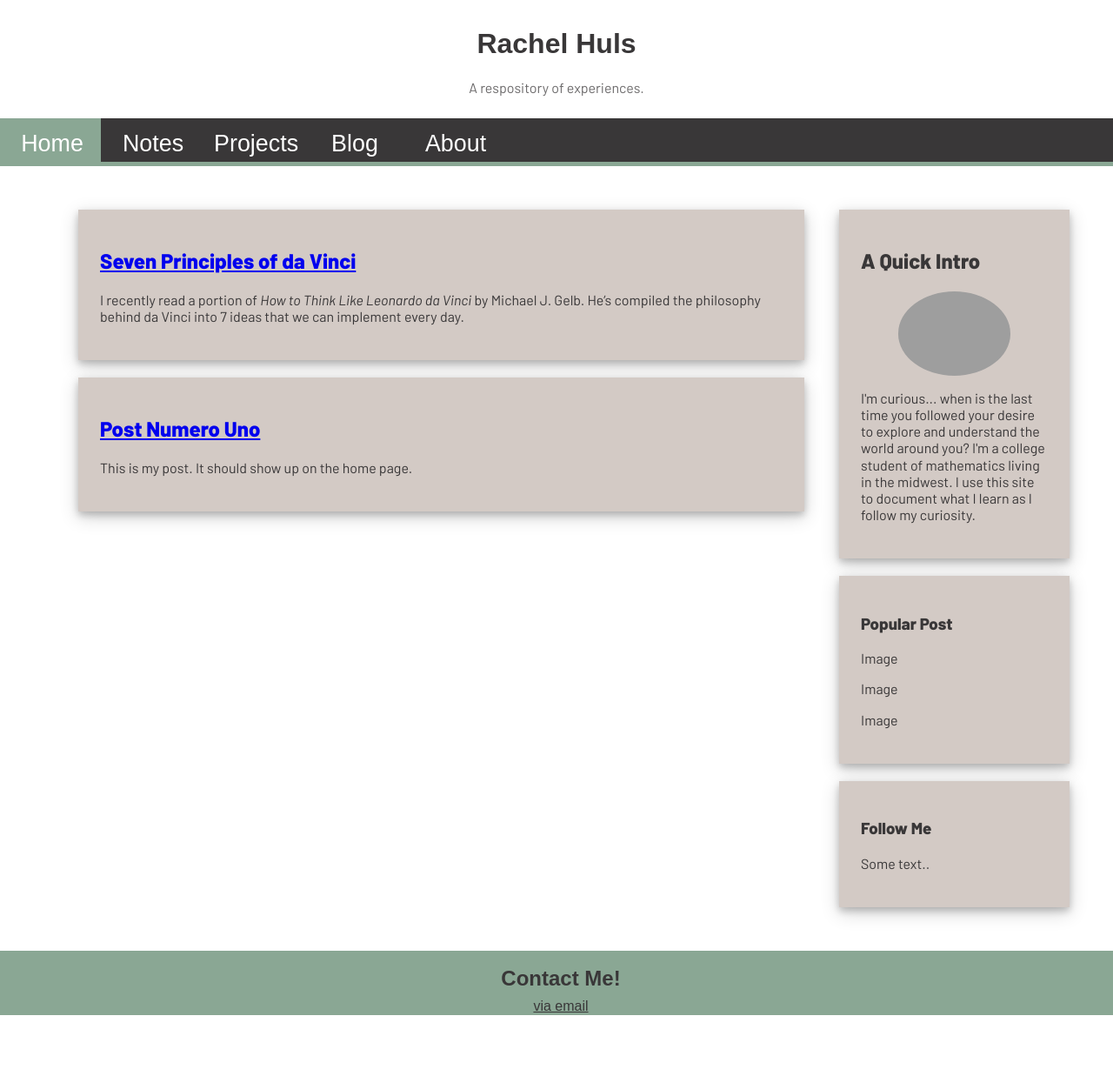
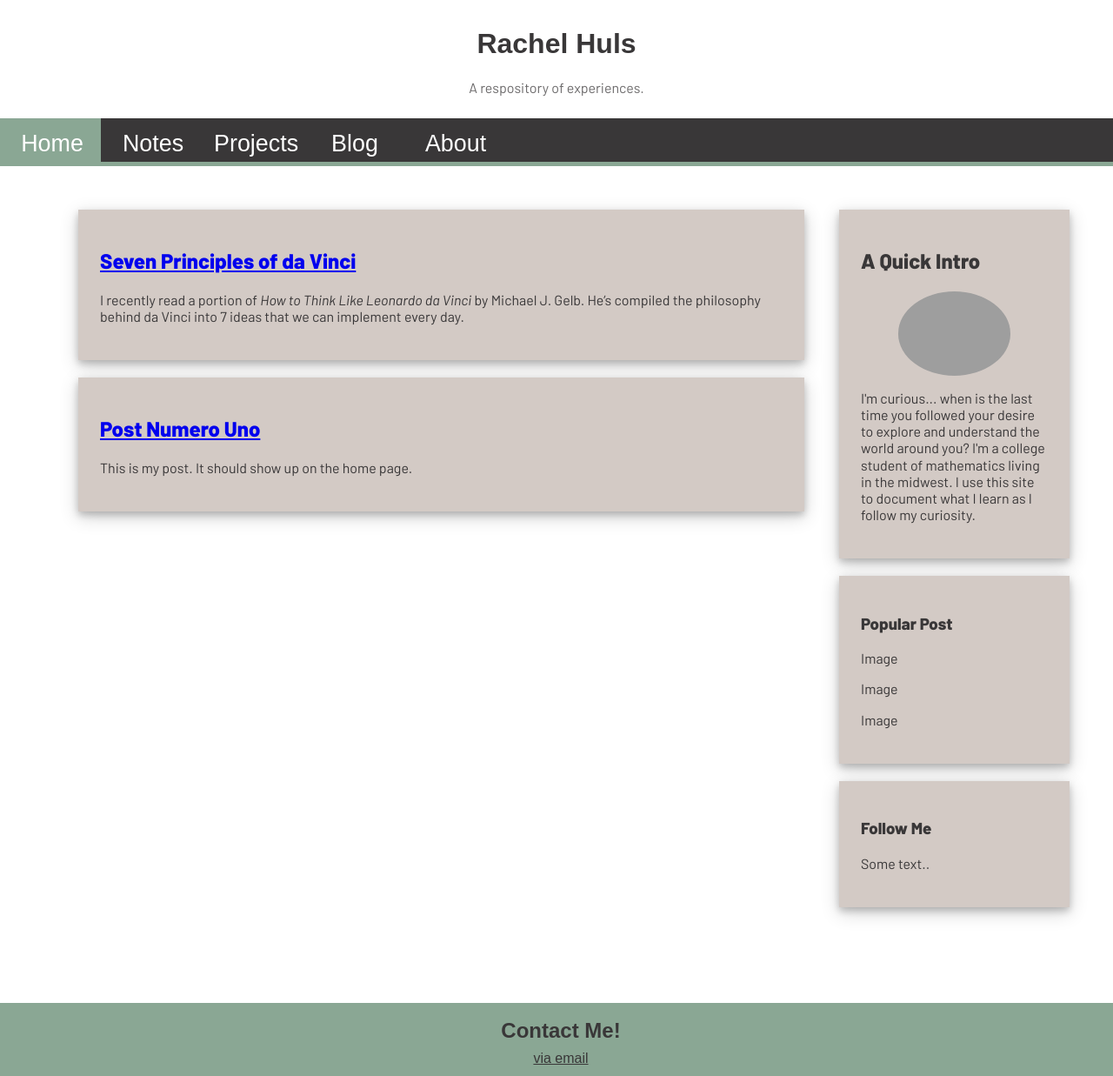
Before and after one commit to rachelhuls/rachelhuls.github.io, a Jekyll site: the page built from index.html, in a window 1280 px wide and 1237 px high. Shown: the whole window at 87% size. Built offline with Jekyll 4.4.1, drawn with Linux system fonts in a browser that asks for light colours; some web fonts are replaced.

Commit message:
Update main.scss

```diff
--- a/_sass/main.scss
+++ b/_sass/main.scss
@@ -86,6 +86,7 @@ body {
   position: static;
   min-height: 100%;
   height: auto;
+  padding-bottom: 60px;
 }
 
 .content-wrap {
@@ -117,6 +118,7 @@ body {
   text-align: center;
   padding: 5px;
   line-height:.6;
+  padding-bottom: 15px;
 }
 .footer a{
    color:#393738;
```
